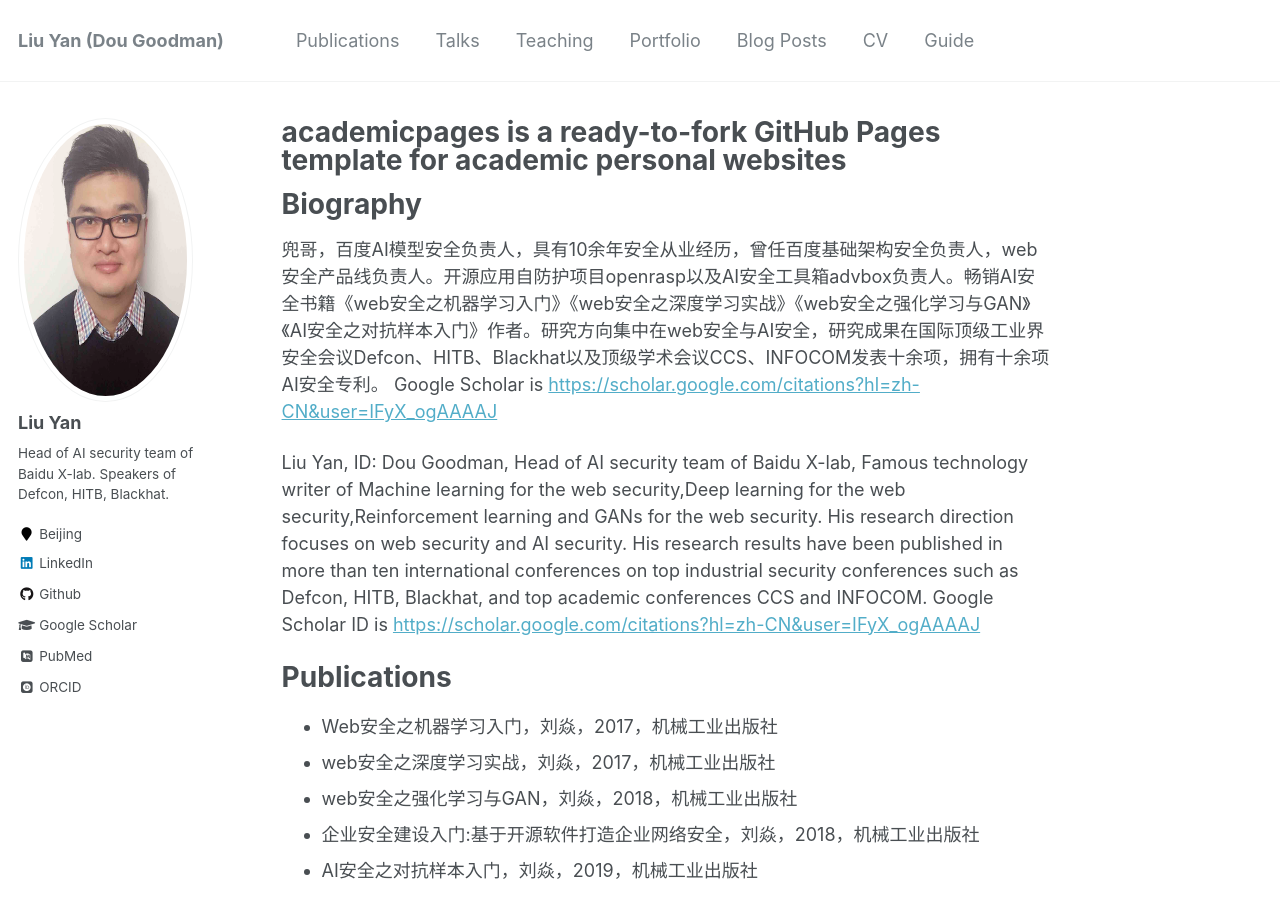
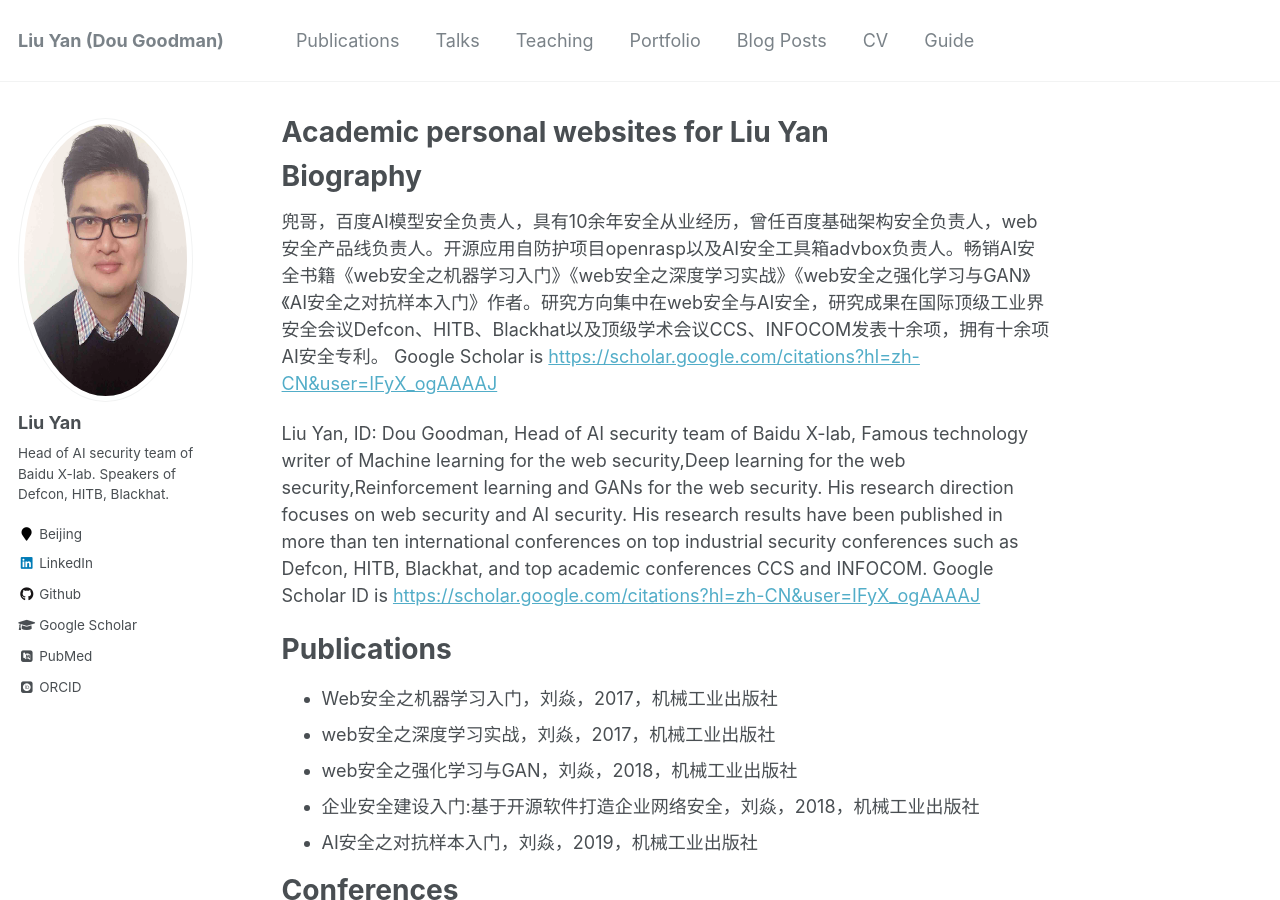
Before and after one commit to duoergun0729/duoergun0729.github.io, a Jekyll site: the page built from _pages/about.md, in a window 1280 px wide and 900 px high. Built offline with Jekyll 4.4.1, drawn with Linux system fonts in a browser that asks for light colours; some web fonts are replaced.

Commit message:
Update about.md

```diff
--- a/_pages/about.md
+++ b/_pages/about.md
@@ -1,6 +1,6 @@
 ---
 permalink: /
-title: "academicpages is a ready-to-fork GitHub Pages template for academic personal websites"
+title: "Academic personal websites for Liu Yan"
 excerpt: "About me"
 author_profile: true
 redirect_from:
```
